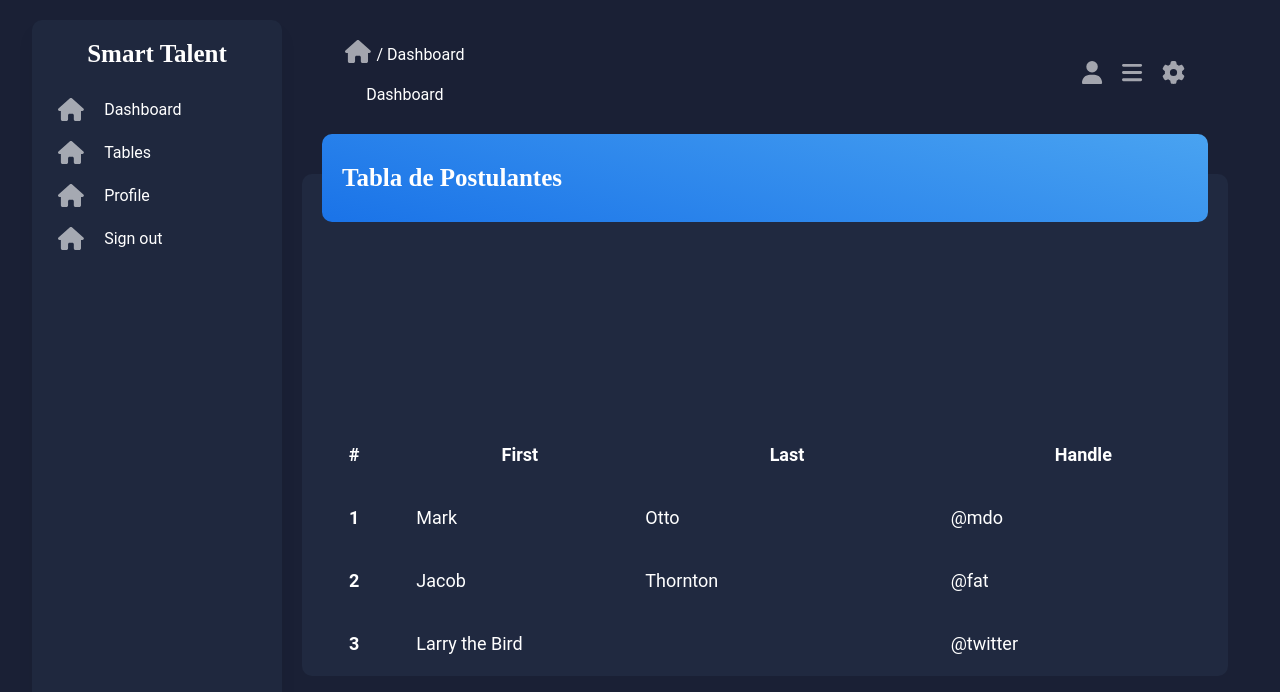
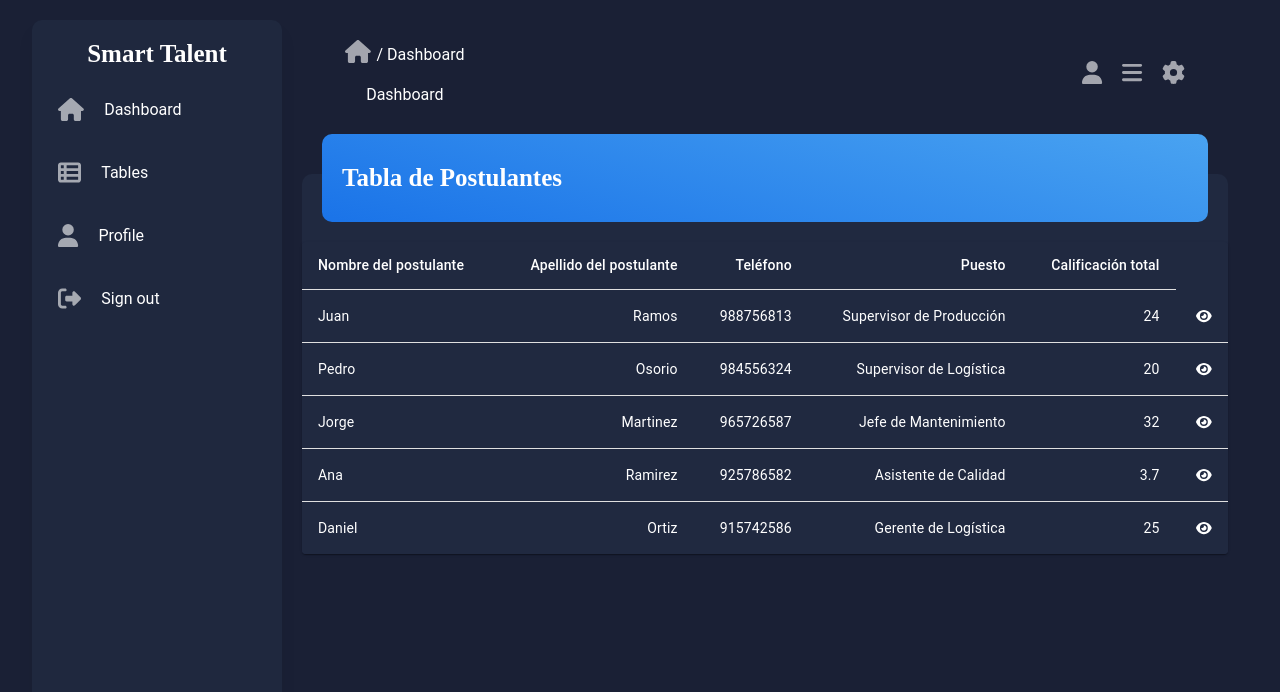
Before and after one commit to KarinaMendietta/smart_talent, a React (Create React App) app: page /tables in a window 1280 px wide. Shown: the top 692 px of the page. Built offline with nearby package versions, Linux system fonts and the light colour scheme.

Commit message:
modified: tables with data local

```diff
--- a/src/components/Aside.js
+++ b/src/components/Aside.js
@@ -1,11 +1,9 @@
 // Importando react-router-dom
 import { Link } from "react-router-dom";
-// Importando estilos MUI
-// import { Divider } from "@mui/material";
 // Importando Font Awesome
 import { FontAwesomeIcon } from "@fortawesome/react-fontawesome";
 import {
-  faHouse,
+  faHouse, faTableList, faUser, faRightFromBracket
 } from "@fortawesome/free-solid-svg-icons";
 // Importando estilos SASS
 import "./../styles/component/aside.scss";
@@ -24,17 +22,17 @@ const Aside = (props) => {
             </Link>
 
             <Link to={"/tables"} className="menu__link" >
-              <FontAwesomeIcon icon={faHouse}  className="icon icon--menu" />
+              <FontAwesomeIcon icon={faTableList}  className="icon icon--menu" />
               <p>Tables</p>
             </Link>
 
             <Link to={"/profile"} className="menu__link">
-              <FontAwesomeIcon icon={faHouse} className="icon icon--menu" />
+              <FontAwesomeIcon icon={faUser} className="icon icon--menu" />
               <p>Profile</p>
             </Link>
 
             <Link to={"/sign-in"} className="menu__link">
-              <FontAwesomeIcon icon={faHouse} className="icon icon--menu" />
+              <FontAwesomeIcon icon={faRightFromBracket} className="icon icon--menu" />
               <p>Sign out</p>
             </Link>
           </div>
--- a/src/pages/Home/index.js
+++ b/src/pages/Home/index.js
@@ -2,7 +2,6 @@
 import { Link } from "react-router-dom";
 // Importando estilos
 import "./../../styles/page/home.scss";
-import { ButtonModal } from "../../components/ButtonModal";
 
 const Home = () => {
   return (
@@ -17,7 +16,6 @@ const Home = () => {
                 </Link>
               </li>
             </ul>
-            <ButtonModal/>
           </nav>
         </div>
       </header>
--- a/src/pages/SignUp/index.js
+++ b/src/pages/SignUp/index.js
@@ -3,7 +3,7 @@ import React from 'react'
 const SignUp = () => {
   return (
     <>
-        <h4>Sign Up</h4>
+    <h4>Sign Up</h4>
     </>
   )
 }
--- a/src/pages/Tables/index.js
+++ b/src/pages/Tables/index.js
@@ -1,13 +1,37 @@
 // Importando Font Awesome
 import { FontAwesomeIcon } from "@fortawesome/react-fontawesome";
-import {
-  faEye,
-  faEyeSlash
-} from "@fortawesome/free-solid-svg-icons";
+import { faEye, faEyeSlash } from "@fortawesome/free-solid-svg-icons";
+// Importando material
+import { Table, TableBody, TableCell, TableContainer, TableHead, TableRow, Paper } from '@mui/material';
 // Importando estilos
 import "./../../styles/page/tables.scss";
+// import "./../../styles/base/colours.scss";
 
 const Tables = () => {
+  function createData(
+    nombre_postulante,
+    apellido_postulante,
+    nombre_convocatoria,
+    numero_celular,
+    calif_total
+  ) {
+    return {
+      nombre_postulante,
+      apellido_postulante,
+      nombre_convocatoria,
+      numero_celular,
+      calif_total
+    };
+  }
+
+  const rows = [
+    createData("Juan", "Ramos", "Supervisor de Producción", 988756813, 24),
+    createData("Pedro", "Osorio", "Supervisor de Logística", 984556324, 20),
+    createData("Jorge", "Martinez", "Jefe de Mantenimiento", 965726587, 32),
+    createData("Ana", "Ramirez", "Asistente de Calidad", 925786582, 3.7, 30),
+    createData("Daniel", "Ortiz", "Gerente de Logística", 915742586, 25),
+  ];
+
   return (
     <>
       <div className="tables">
@@ -15,7 +39,39 @@ const Tables = () => {
           <h3>Tabla de Postulantes</h3>
         </div>
 
-        <table className="table">
+        <TableContainer component={Paper} sx={{ background: 'rgb(32, 41, 64)' }}>
+          <Table sx={{ minWidth: 650, background: 'rgb(32, 41, 64)' }} aria-label="simple table">
+            <TableHead>
+              <TableRow>
+                <TableCell style={{fontSize:'1.4rem', color:'#fff'}}>Nombre del postulante</TableCell>
+                <TableCell align="right" style={{fontSize:'1.4rem', color:'#fff'}}>Apellido del postulante</TableCell>
+                <TableCell align="right" style={{fontSize:'1.4rem', color:'#fff'}}>Teléfono</TableCell>
+                <TableCell align="right" style={{fontSize:'1.4rem', color:'#fff'}}>Puesto</TableCell>
+                <TableCell align="right" style={{fontSize:'1.4rem', color:'#fff'}}>Calificación total</TableCell>
+              </TableRow>
+            </TableHead>
+
+            <TableBody>
+              {rows.map((row) => (
+                <TableRow
+                  key={row.nombre_postulante}
+                  sx={{ "&:last-child td, &:last-child th": { border: 0 } }}
+                >
+                  <TableCell component="th" scope="row" style={{fontSize:'1.4rem', color:'#fff'}}>
+                    {row.nombre_postulante}
+                  </TableCell>
+                  <TableCell align="right" style={{fontSize:'1.4rem', color:'#fff'}}>{row.apellido_postulante}</TableCell>
+                  <TableCell align="right" style={{fontSize:'1.4rem', color:'#fff'}}>{row.numero_celular}</TableCell>
+                  <TableCell align="right" style={{fontSize:'1.4rem', color:'#fff'}}>{row.nombre_convocatoria}</TableCell>
+                  <TableCell align="right" style={{fontSize:'1.4rem', color:'#fff'}}>{row.calif_total}</TableCell>
+                  <TableCell align="right" style={{fontSize:'1.4rem', color:'#fff'}}><FontAwesomeIcon icon={faEye} className="icon"/></TableCell>
+                </TableRow>
+              ))}
+            </TableBody>
+          </Table>
+        </TableContainer>
+
+        {/* <table className="table">
           <thead>
             <tr>
               <th scope="col">#</th>
@@ -43,7 +99,7 @@ const Tables = () => {
               <td>@twitter</td>
             </tr>
           </tbody>
-        </table>
+        </table> */}
       </div>
     </>
   );
--- /dev/null
+++ b/src/service/firestore.js
@@ -0,0 +1,30 @@
+// Importando functions de firebase
+import { initializeApp } from "firebase/app";
+import { getFirestore, collection, getDocs } from "firebase/firestore/lite";
+
+const firebaseConfig = {
+  apiKey: "AIzaSyA3ZcmyubKIlbfr8x0wsI_SVp0AUSM3BJs",
+  authDomain: "smart-talent-ef8ac.firebaseapp.com",
+  projectId: "smart-talent-ef8ac",
+  storageBucket: "smart-talent-ef8ac.appspot.com",
+  messagingSenderId: "936190522484",
+  appId: "1:936190522484:web:46ea033183e438c73d0d21",
+  measurementId: "G-097NJSGKFR"
+};
+
+// Initialize Firebase
+const app = initializeApp(firebaseConfig);
+
+// database : base de datos
+const db = getFirestore(app);
+
+// Hacer la petición para poder traer datos del usuario administrador
+export const getUsersAdmin = async () => {
+  // paso 1: Traer la coleccion de datos
+  const collectionEmpresa = collection(db, "tblEmpresa");
+  // paso 2: Traer los documentos
+  const documentUsers = await getDocs(collectionEmpresa);
+  // paso 3: Crear un arreglo que guarde los documentos que estamos obteniendo
+  const usersAdmin = documentUsers.docs.map((doc) => doc.data());
+  return usersAdmin;
+};
--- a/src/styles/component/aside.scss
+++ b/src/styles/component/aside.scss
@@ -29,6 +29,11 @@
   display: flex;
   align-items: center;
   padding: calc($padding_elemt/2) $padding_elemt;
+  margin-bottom: 2rem;
+
+  &:last-child{
+    margin-bottom: 0;
+  }
 
   p{
     margin-bottom: 0;
--- a/src/styles/page/tables.scss
+++ b/src/styles/page/tables.scss
@@ -1,6 +1,5 @@
 @import "./../base/colours.scss";
 @import "./../base/variables.scss";
-@import "./../base/mixins.scss";
 
 .tables {
   display: flex;
@@ -13,21 +12,10 @@
 .table-title {
   background: $tablesTitle-bg;
   padding: 3rem 2rem;
-  margin: -4rem 2rem 0;
+  margin: -4rem 2rem 2rem;
   border-radius: 1rem;
 
   h3 {
     text-align: left;
   }
 }
-
-.table {
-  padding-top: 20rem;
-
-  th,
-  td {
-    color: $neutral-2;
-    font-size: 1.8rem;
-    padding: 2rem 1rem;
-  }
-}
```
Also changed, not shown: src/context/userContext.js (added, +67 -0 lines), src/pages/SignIn/index.js (+127 -17 lines).
